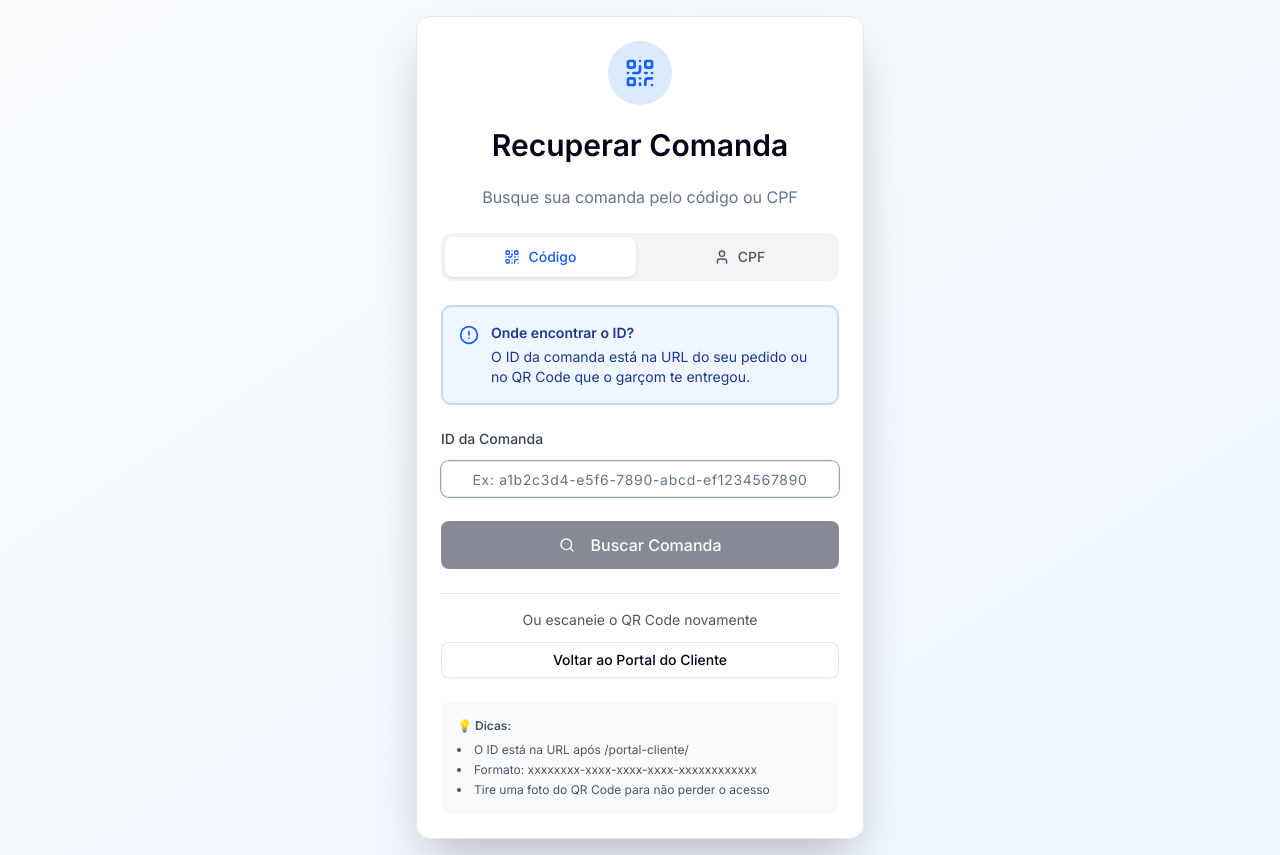
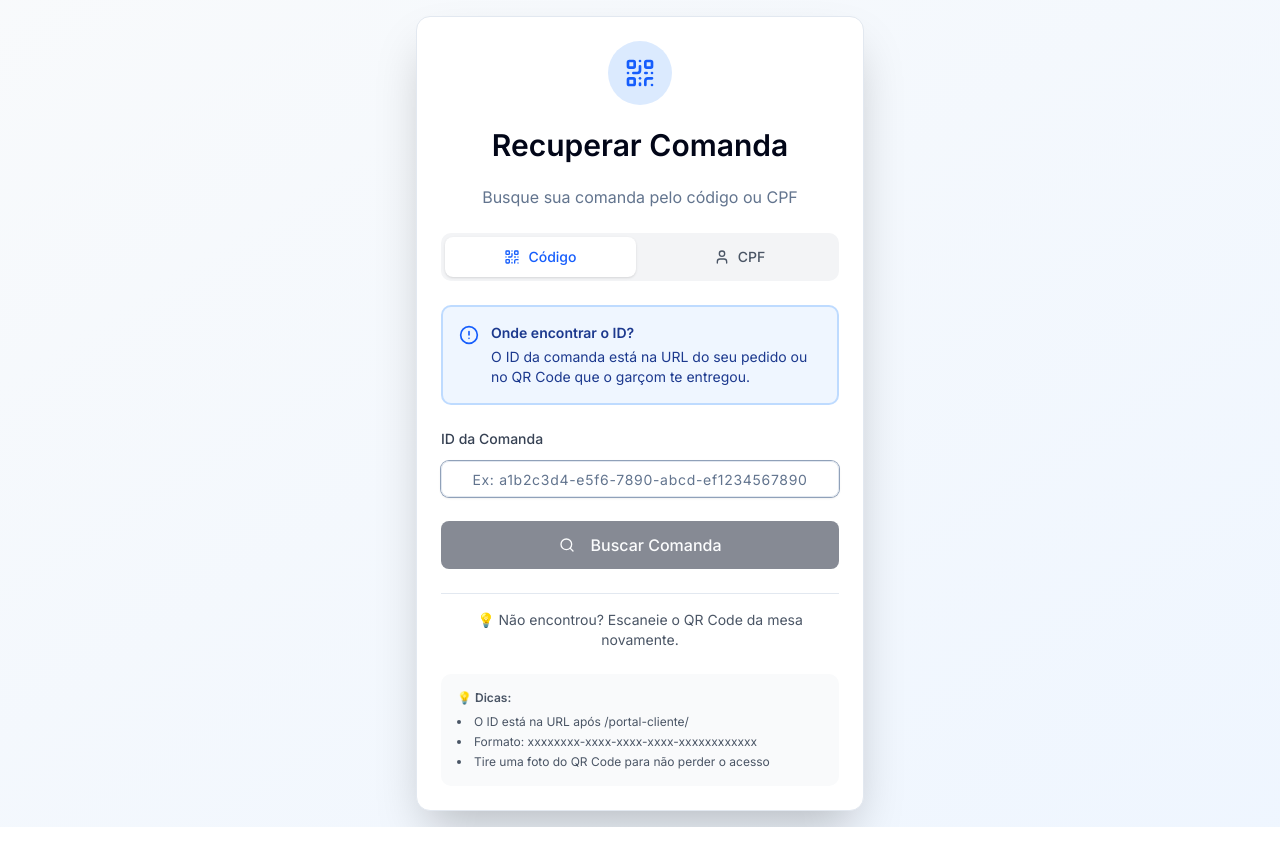
Before and after one commit to Hopereira/pub-system, a Next.js app in the folder frontend/: page /recuperar-comanda in a window 1280 px wide. After the commit the page ends 827 px from the top, so only its background shows below. Built offline with nearby package versions, Linux system fonts and the light colour scheme; no server answers; what axios-retry would draw is missing.

Commit message:
fix: remover botão que redirecionava para login na página recuperar-comanda

```diff
--- a/frontend/src/app/(publico)/recuperar-comanda/page.tsx
+++ b/frontend/src/app/(publico)/recuperar-comanda/page.tsx
@@ -193,18 +193,11 @@ export default function RecuperarComandaPage() {
             )}
           </Button>
 
-          {/* Link para Portal */}
+          {/* Dica para escanear QR Code */}
           <div className="pt-4 border-t text-center">
-            <p className="text-sm text-gray-600 mb-3">
-              Ou escaneie o QR Code novamente
+            <p className="text-sm text-gray-600">
+              💡 Não encontrou? Escaneie o QR Code da mesa novamente.
             </p>
-            <Button
-              variant="outline"
-              onClick={() => router.push('/')}
-              className="w-full"
-            >
-              Voltar ao Portal do Cliente
-            </Button>
           </div>
 
           {/* Exemplos */}
```
